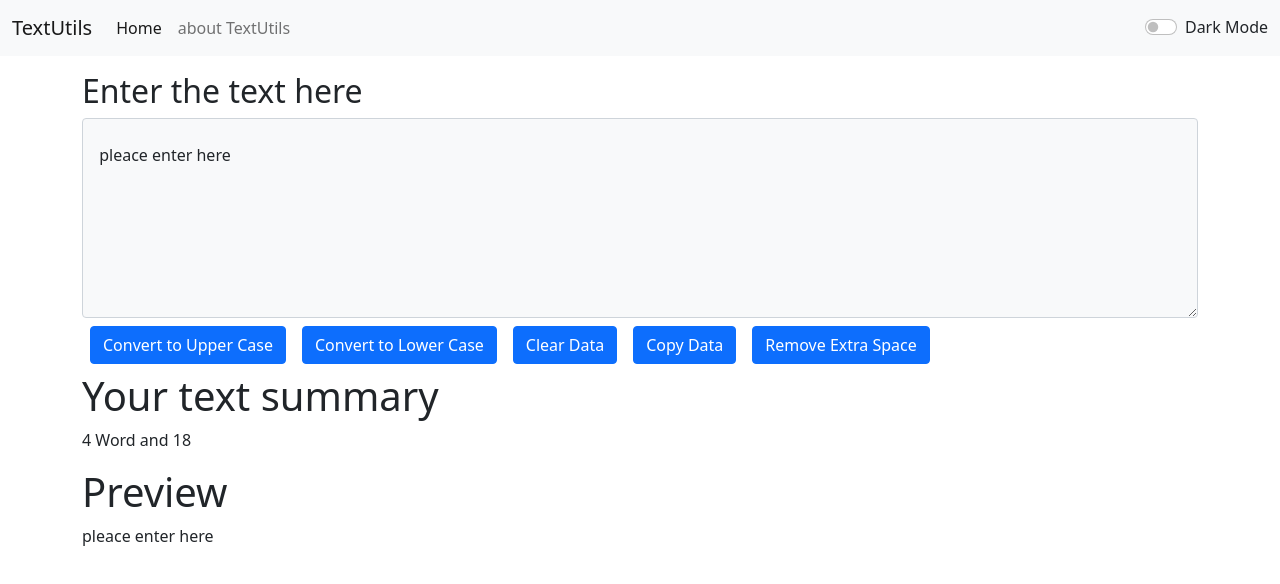
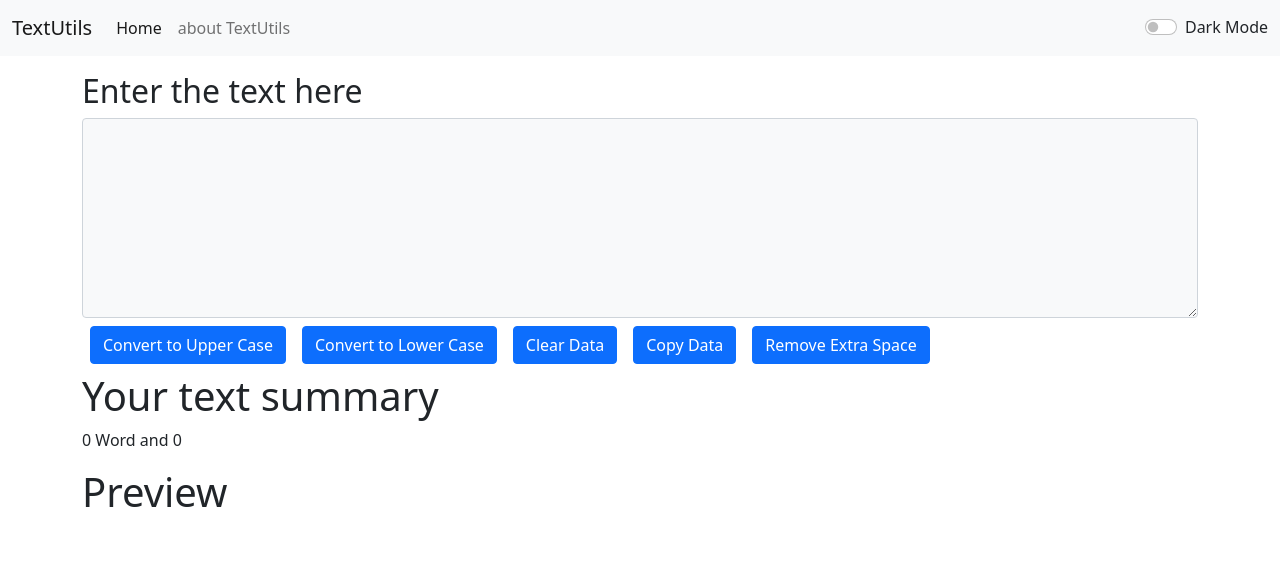
Before and after one commit to sahu-mohit/react-app, a React (Create React App) app in the folder myapp/: page / in a window 1280 px wide. Shown: the top 584 px of the page. Built offline with nearby package versions, Linux system fonts and the light colour scheme.

Commit message:
testing complete

```diff
--- a/myapp/src/component/TextForm.js
+++ b/myapp/src/component/TextForm.js
@@ -1,7 +1,7 @@
 import React, { useState } from "react";
 
 export default function TextForm(props) {
-  const [text, setText] = useState(" pleace enter here");
+  const [text, setText] = useState("");
 
   const handlUpperCase = () => {
     setText(text.toUpperCase());
```
